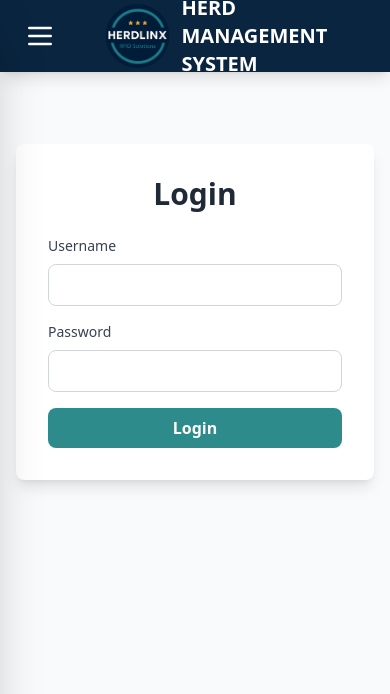
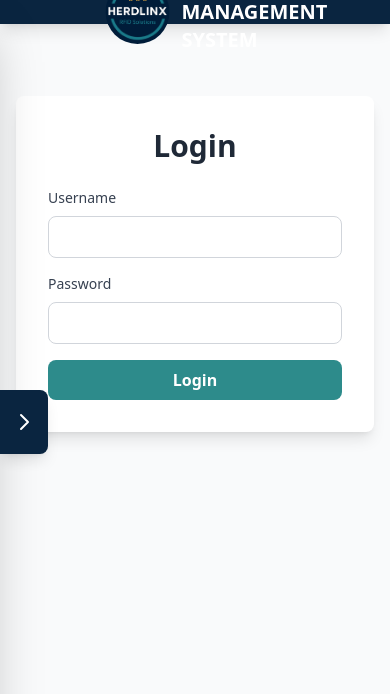
Before and after one commit to CoreNeuroHub/herdlinx-saas, a Flask app: page /login in a window 390 px wide. Shown: the top 694 px of the page. Run offline with Flask 3, Linux system fonts and the light colour scheme; some libraries are stand-ins or nearby versions.

Commit message:
replaced hamburger menu with sliding menu

```diff
--- a/app/templates/base.html
+++ b/app/templates/base.html
@@ -41,6 +41,10 @@
             background-color: #f3f4f6;
             color: #111827;
         }
+        #menu-arrow-btn {
+            visibility: visible !important;
+            display: flex !important;
+        }
     </style>
 </head>
 <body class="bg-gray-50 min-h-screen flex flex-col">
@@ -48,13 +52,6 @@
     <nav class="bg-navy text-white shadow-lg relative">
         <div class="container mx-auto px-4 py-3">
             <div class="flex items-center justify-between relative">
-                <!-- Hamburger Menu Button - Left Side -->
-                <button id="hamburger-btn" data-testid="hamburger-menu-button" class="p-2 rounded-md hover:bg-teal transition duration-200 focus:outline-none focus:ring-2 focus:ring-teal" aria-label="Toggle menu">
-                    <svg class="w-8 h-8" fill="none" stroke="currentColor" viewBox="0 0 24 24">
-                        <path id="hamburger-icon" stroke-linecap="round" stroke-linejoin="round" stroke-width="2" d="M4 6h16M4 12h16M4 18h16"></path>
-                        <path id="close-icon" class="hidden" stroke-linecap="round" stroke-linejoin="round" stroke-width="2" d="M6 18L18 6M6 6l12 12"></path>
-                    </svg>
-                </button>
                 <!-- Logo and Label - Center -->
                 <div class="absolute left-1/2 transform -translate-x-1/2">
                     <a href="{% block home_url %}{% endblock %}" class="flex items-center space-x-3">
@@ -69,7 +66,7 @@
                 <!-- Profile Section - Right Side -->
                 {% if session.user_id %}
                     {% set user_profile = session.get('user_profile') %}
-                    <div class="relative">
+                    <div class="relative ml-auto">
                         <button id="profile-dropdown-btn" data-testid="profile-dropdown-button" class="flex items-center space-x-3 p-2 rounded-md hover:bg-teal transition duration-200 focus:outline-none focus:ring-2 focus:ring-teal" aria-label="Profile menu" aria-expanded="false">
                             {% if user_profile and user_profile.get('profile_picture') %}
                             <img src="{{ user_profile.profile_picture }}" alt="Profile"
@@ -110,23 +107,24 @@
                         </div>
                     </div>
                 {% else %}
-                    <div class="w-10"></div>
+                    <div class="w-10 ml-auto"></div>
                 {% endif %}
             </div>
         </div>
         <!-- Hamburger Menu Overlay -->
         <div id="menu-overlay" class="fixed inset-0 bg-black bg-opacity-50 z-40 hidden transition-opacity duration-300" onclick="toggleMenu()"></div>
+        <!-- Arrow Button - Sticks to the menu panel -->
+        <button id="menu-arrow-btn" data-testid="menu-arrow-button" onclick="toggleMenu()" class="fixed top-1/2 transform -translate-y-1/2 w-12 h-16 bg-navy hover:bg-teal rounded-r-lg shadow-lg flex items-center justify-center transition-all duration-300 focus:outline-none focus:ring-2 focus:ring-teal z-[60]" aria-label="Toggle menu" style="left: 0;">
+            <svg id="arrow-icon" class="w-6 h-6 text-white transition-transform duration-300" fill="none" stroke="currentColor" viewBox="0 0 24 24">
+                <path stroke-linecap="round" stroke-linejoin="round" stroke-width="2" d="M9 5l7 7-7 7"></path>
+            </svg>
+        </button>
         <!-- Hamburger Menu Panel -->
         <div id="menu-panel" data-testid="hamburger-menu-panel" class="fixed top-0 left-0 h-full w-80 bg-navy shadow-2xl z-50 transform -translate-x-full transition-transform duration-300 ease-in-out overflow-hidden">
             <div class="flex flex-col h-full">
                 <div class="p-6 border-b border-teal border-opacity-30 flex-shrink-0">
                     <div class="flex items-center justify-between">
                         <h2 class="text-xl font-bold text-white">Menu</h2>
-                        <button onclick="toggleMenu()" data-testid="close-menu-button" class="p-2 rounded-md hover:bg-teal transition duration-200 focus:outline-none focus:ring-2 focus:ring-teal" aria-label="Close menu">
-                            <svg class="w-6 h-6" fill="none" stroke="currentColor" viewBox="0 0 24 24">
-                                <path stroke-linecap="round" stroke-linejoin="round" stroke-width="2" d="M6 18L18 6M6 6l12 12"></path>
-                            </svg>
-                        </button>
                     </div>
                 </div>
                 <div class="flex-1 py-4 overflow-y-auto min-h-0">
@@ -197,25 +195,25 @@
         function toggleMenu() {
             const menuPanel = document.getElementById('menu-panel');
             const menuOverlay = document.getElementById('menu-overlay');
-            const hamburgerIcon = document.getElementById('hamburger-icon');
-            const closeIcon = document.getElementById('close-icon');
+            const arrowIcon = document.getElementById('arrow-icon');
+            const arrowBtn = document.getElementById('menu-arrow-btn');
 
             const isOpen = !menuPanel.classList.contains('-translate-x-full');
 
             if (isOpen) {
                 menuPanel.classList.add('-translate-x-full');
                 menuOverlay.classList.add('hidden');
-                hamburgerIcon.classList.remove('hidden');
-                closeIcon.classList.add('hidden');
+                // Position arrow at left edge (closed state) and point right
+                arrowBtn.style.left = '0';
+                arrowIcon.style.transform = 'rotate(0deg)';
             } else {
                 menuPanel.classList.remove('-translate-x-full');
                 menuOverlay.classList.remove('hidden');
-                hamburgerIcon.classList.add('hidden');
-                closeIcon.classList.remove('hidden');
+                // Position arrow at right edge of menu (open state) and point left
+                arrowBtn.style.left = '320px'; // w-80 = 320px
+                arrowIcon.style.transform = 'rotate(180deg)';
             }
         }
-
-        document.getElementById('hamburger-btn').addEventListener('click', toggleMenu);
 
         // Close menu when clicking outside
         document.getElementById('menu-overlay').addEventListener('click', toggleMenu);
```
